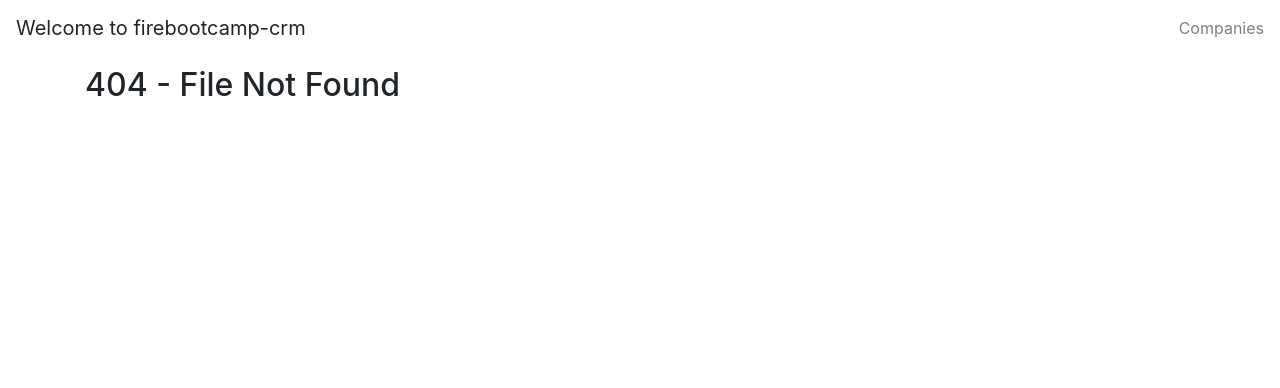
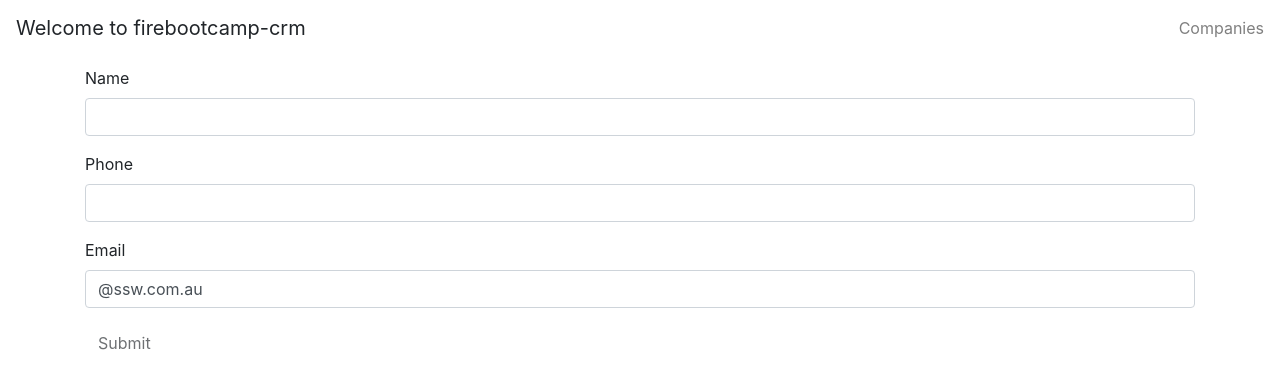
Before and after one commit to SSWConsulting/fbc-angular-2019-11, an Angular app: page /company/edit/1 in a window 1280 px wide. Before the commit this address had no page. Shown: the top 388 px of the page. Built offline with nearby package versions, Linux system fonts and the light colour scheme; no server answers.

Commit message:
added Add & update company

```diff
--- a/src/app/app-routing.module.ts
+++ b/src/app/app-routing.module.ts
@@ -9,6 +9,7 @@
   { path: '', redirectTo: '/company/list', pathMatch: 'full' },
   { path: 'company/list', component: CompanyListComponent },
   { path: 'company/add', component: CompanyEditComponent },
+  { path: 'company/edit/:id', component: CompanyEditComponent },
   { path: '**', component: NotFoundComponent }
 ];
 
--- a/src/app/company/company-edit/company-edit.component.html
+++ b/src/app/company/company-edit/company-edit.component.html
@@ -1,3 +1,26 @@
-<p>company-edit works!</p>
+<form [formGroup]="companyForm" novalidate>
 
-<input type="text" class="form-control" name="myInputControl" [formControl]="inputControl" />
+  <div class="form-group">
+    <label for="name">Name</label>
+    <input type="text" class="form-control" name="name" formControlName="name">
+
+    <div *ngIf="companyForm.get('name').hasError('required')
+                && companyForm.get('name').touched" class="alert alert-danger">
+      Name is required
+    </div>
+  </div>
+
+  <div class="form-group">
+    <label for="phone">Phone</label>
+    <input type="text" class="form-control" name="phone" formControlName="phone" />
+  </div>
+
+  <div class="form-group">
+    <label for="email">Email</label>
+    <input type="text" class="form-control" name="email" formControlName="email" />
+  </div>
+
+  <div class="form-group">
+    <button (click)="saveCompany()" [disabled]="!companyForm.valid" class="btn btn-default">Submit</button>
+  </div>
+</form>
--- a/src/app/company/company-edit/company-edit.component.ts
+++ b/src/app/company/company-edit/company-edit.component.ts
@@ -1,33 +1,67 @@
 import { Component, OnInit, OnDestroy } from '@angular/core';
-import { FormControl } from '@angular/forms';
+import { FormControl, FormGroup, FormBuilder, Validators } from '@angular/forms';
 import { takeWhile, debounceTime } from 'rxjs/operators';
+import { CompanyService } from '../company.service';
+import { Router, ActivatedRoute } from '@angular/router';
+import { Company } from '../company';
 
 @Component({
   selector: 'fbc-company-edit',
   templateUrl: './company-edit.component.html',
   styleUrls: ['./company-edit.component.scss']
 })
-export class CompanyEditComponent implements OnInit, OnDestroy {
+export class CompanyEditComponent implements OnInit {
+
+  isNewCompany: boolean;
+  companyId: number;
+  companyForm: FormGroup;
+
+  constructor(
+    private companyService: CompanyService,
+    private formBuilder: FormBuilder,
+    private router: Router,
+    private activatedRoute: ActivatedRoute
+  ) { }
+
+  ngOnInit() {
+    this.companyId = this.activatedRoute.snapshot.params.id;
+    this.isNewCompany = !this.companyId;
 
 
-  constructor() { }
+    // Equivalent
+    // this.companyForm = new FormGroup({
+    //   name: new FormControl('', Validators.required),
+    //   email: new FormControl('@ssw.com.au'),
+    //   phone: new FormControl()
+    // });
 
-  componentExists = true;
+    this.companyForm = this.formBuilder.group(
+      {
+        name: ['', Validators.required],
+        email: ['@ssw.com.au'],
+        phone: []
+      }
+    );
 
-  inputControl: FormControl = new FormControl();
-
-  ngOnInit() {
-    console.log(this.inputControl);
-
-    this.inputControl.valueChanges
-    .pipe(
-      takeWhile(t => this.componentExists),
-      debounceTime(2000)
-      )
-    .subscribe(v => console.log('new Value:', v));
+    if (!this.isNewCompany) {
+      this.companyService.getCompany(this.companyId)
+      .subscribe(company => this.companyForm.patchValue(company,
+        // Suppress the valueChanges emission
+        {emitEvent: false}));
+    }
   }
 
-  ngOnDestroy(): void {
-    this.componentExists = false;
+  saveCompany() {
+    if (this.isNewCompany) {
+      const newCompany: Company = this.companyForm.value as Company;
+      this.companyService.addCompany(newCompany)
+      .subscribe(c => this.router.navigateByUrl('/company/list'));
+    } else {
+      const updatedCompany: Company = {...this.companyForm.value, id: this.companyId};
+      this.companyService.updateCompany(updatedCompany)
+      .subscribe(c => this.router.navigateByUrl('/company/list'));
+    }
   }
+
+
 }
--- a/src/app/company/company-table/company-table.component.html
+++ b/src/app/company/company-table/company-table.component.html
@@ -13,7 +13,7 @@
       <td>{{company.email}}</td>
       <td>{{company.phone}}</td>
       <td class="table-btn">
-        <button class="btn btn-warning">EDIT</button>
+        <button class="btn btn-warning" [routerLink]="['/company/edit', company.id]" >EDIT</button>
         <button class="btn btn-danger" (click)="deleteCompany(company)" >DELETE</button>
       </td>
     </tr>
--- a/src/app/company/company.service.ts
+++ b/src/app/company/company.service.ts
@@ -1,6 +1,6 @@
 import { Injectable } from '@angular/core';
 import { Company } from './company';
-import { HttpClient } from '@angular/common/http';
+import { HttpClient, HttpHeaders } from '@angular/common/http';
 import { Observable, of } from 'rxjs';
 import { catchError, finalize } from 'rxjs/operators';
 
@@ -28,6 +28,20 @@
     return this.httpClient.delete<Company>(`${this.API_BASE}/company/${company.id}`);
   }
 
+  addCompany(company: Company): Observable<Company> {
+    return this.httpClient.post<Company>(`${this.API_BASE}/company`, company,
+    { headers: new HttpHeaders().set('content-type', 'application/json')});
+  }
+
+  getCompany(companyId: number): Observable<Company> {
+    return this.httpClient.get<Company>(`${this.API_BASE}/company/${companyId}`);
+  }
+
+  updateCompany(company: Company): Observable<Company> {
+    return this.httpClient.put<Company>(`${this.API_BASE}/company/${company.id}`, company,
+    { headers: new HttpHeaders().set('content-type', 'application/json')});
+  }
+
 
   errorHandler(e: Error): Observable<any> {
     console.error('ERROR HANDLER', e);
```
